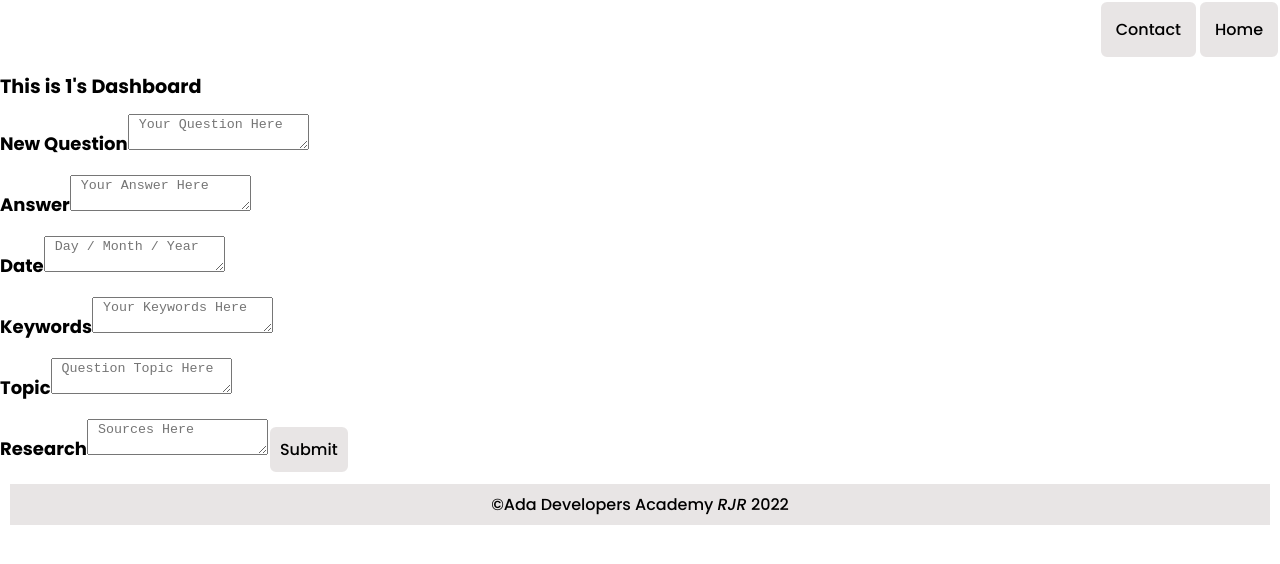
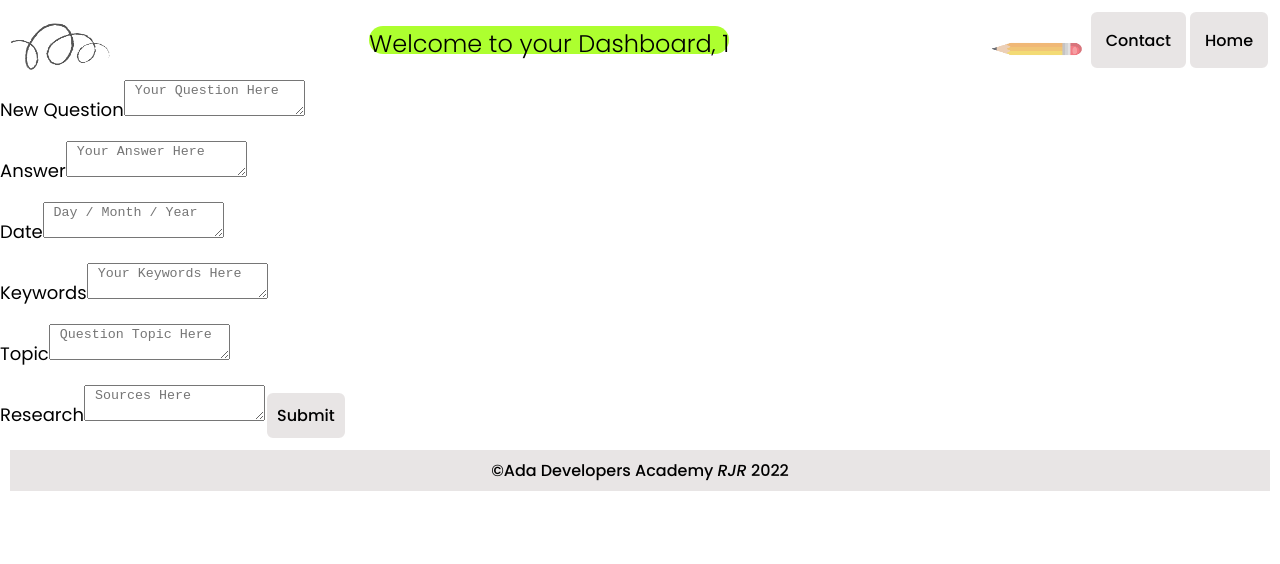
Before and after one commit to rhyannonjoy/capstone-front, a React (Create React App) app: page /dashboard/1 in a window 1280 px wide. Shown: the top 564 px of the page. Built offline with nearby package versions, Linux system fonts and the light colour scheme.

Commit message:
added minor styling to DashboardPage, needs work

```diff
--- a/src/pages/DashboardPage.css
+++ b/src/pages/DashboardPage.css
@@ -1,9 +1,19 @@
+.button-container {
+  display: flex;
+  flex-direction: row;
+  height: 60px;
+  padding: 10px;
+}
+
 .dashboard-header {
+  background-color: greenyellow;
+  border-radius: 20px;;
   font-family: 'Poppins', sans-serif;
-  font-size: larger;
-  font-weight: bold;
+  font-size: x-large;
+  font-weight: 300;
   margin-left: auto;
   margin-right: auto;
+  text-align: center;
 }
 
 /* .nav-bar {
@@ -12,8 +22,21 @@
   flex-direction: row;
 } */
 
+.pencil-image {
+  display: block;
+  height: 75px;
+  width: 100px;
+  margin-bottom: 15px;
+}
+
+.scribble-image {
+  display: block;
+  height: 75px;
+  width: 100px;
+}
+
 .submit-form {
   font-family: 'Poppins', sans-serif;
   font-size: large;
-  font-weight: bold;
+  font-weight: medium;
 }
--- a/src/pages/DashboardPage.js
+++ b/src/pages/DashboardPage.js
@@ -1,18 +1,24 @@
 import "./DashboardPage.css";
 import ContactButton from "../components/buttons/ContactButton";
 import HomeButton from "../components/buttons/HomeButton";
+import pencil from "../images/pencil.png";
+import scribble from "../images/scribble.png";
 import SubmitQuestionForm from "../components/forms/SubmitQuestionForm";
 import { useParams } from "react-router-dom";
 
 const DashboardPage = () => {
   let { username } = useParams();
   return (
-    <div>
+    <div className="dashboard-body">
       <div className="button-container">
+        <img src={scribble} className="scribble-image" alt="scribble"></img>
+        <h1 className="dashboard-header">
+          Welcome to your Dashboard, {username}
+        </h1>
+        <img src={pencil} className="pencil-image" alt="pencil"></img>
         <ContactButton />
         <HomeButton />
       </div>
-      <h1 className="dashboard-header">This is {username}'s Dashboard</h1>
       <div className="submit-form">
         <SubmitQuestionForm />
       </div>
```
Also changed, not shown: src/images/pencil.png (added), src/images/scribble.png (added).
